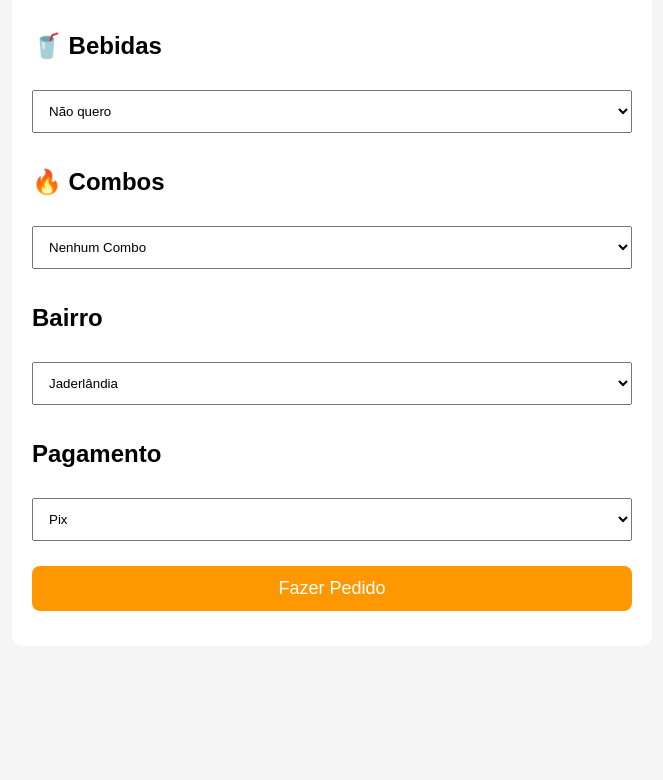
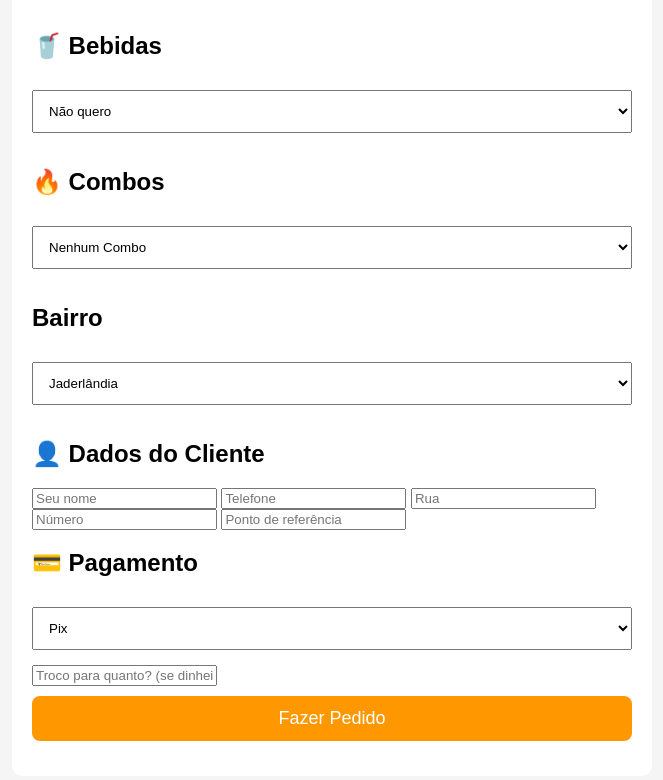
Before and after one commit to netocsn-beep/Pastelaria-Mana, a website: page public/index.html in a window 1280 px wide. Shown: the part 981-1761 px from the top of the page, without its empty margins (308-971 px from the left). Before the commit the page ends 1647 px from the top, so only its background shows below. Drawn offline with Linux system fonts and the light colour scheme.

Commit message:
Add customer data and payment input fields

```diff
--- a/public/index.html
+++ b/public/index.html
@@ -91,13 +91,26 @@
 <option value="4">Outros Próximos</option>
 <option value="6">Outros Distantes</option>
 </select>
+<h2>👤 Dados do Cliente</h2>
 
-<h2>Pagamento</h2>
+<input id="nome" placeholder="Seu nome">
+
+<input id="telefone" placeholder="Telefone">
+
+<input id="rua" placeholder="Rua">
+
+<input id="numero" placeholder="Número">
+
+<input id="referencia" placeholder="Ponto de referência">
+
+<h2>💳 Pagamento</h2>
 
 <select id="pagamento">
-<option>Pix</option>
-<option>Dinheiro</option>
+  <option>Pix</option>
+  <option>Dinheiro</option>
 </select>
+
+<input id="troco" placeholder="Troco para quanto? (se dinheiro)">
 
 <button onclick="finalizarPedido()">
 Fazer Pedido
```
